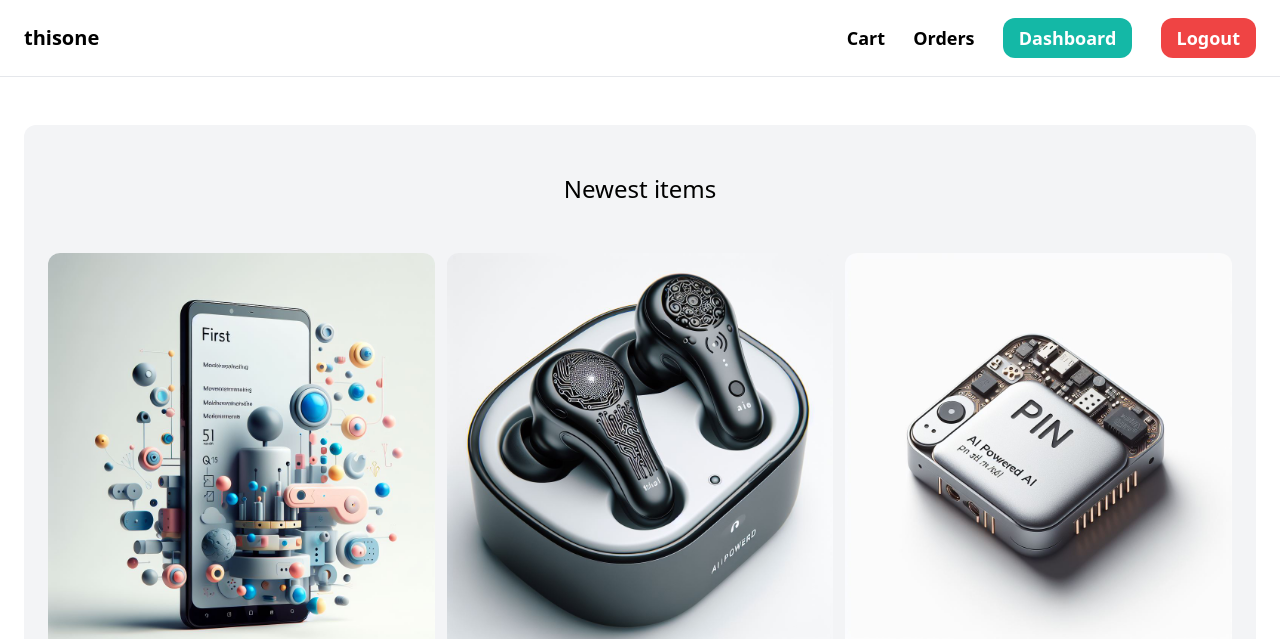
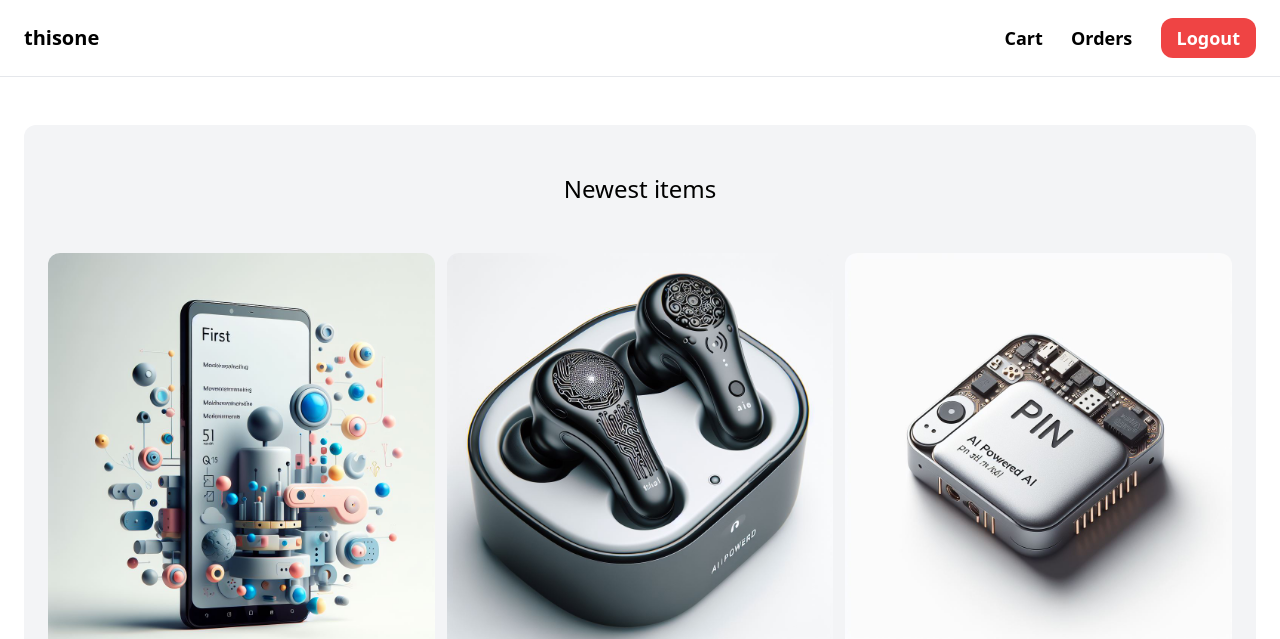
Before and after one commit to Ziba0000/thisonewebsite, a Django app: page / in a window 1280 px wide. Shown: the top 639 px of the page. Run offline with Django 5.2, Linux system fonts and the light colour scheme; a user stored in the database is signed in; data comes from the database, SQL or seed files in the repository; both versions use the stored data as it was after the commit; some libraries are stand-ins or nearby versions.

Commit message:
App has been updated, all needed features added.

```diff
--- a/thisone/core/templates/core/base.html
+++ b/thisone/core/templates/core/base.html
@@ -16,7 +16,6 @@
                 <a href="{% url 'order:view_orders' %}" class="text-lg font-semibold hover:text-gray-500">Orders</a>
 
                 {% if request.user.is_authenticated %}
-                    <a href="#" class="px-4 py-2 text-lg font-semibold bg-teal-500 text-white rounded-xl hover:bg-teal-700">Dashboard</a>
                     <a href="{% url 'core:logout' %}" class="px-4 py-2 text-lg font-semibold bg-red-500 text-white rounded-xl hover:bg-red-700">Logout</a>
                 {% else %}
                     <a href="{% url 'core:signup' %}" class="px-4 py-2 text-lg font-semibold bg-teal-500 text-white rounded-xl hover:bg-teal-700">Sign up</a>
```
Also changed, not shown: thisone/db.sqlite3.
